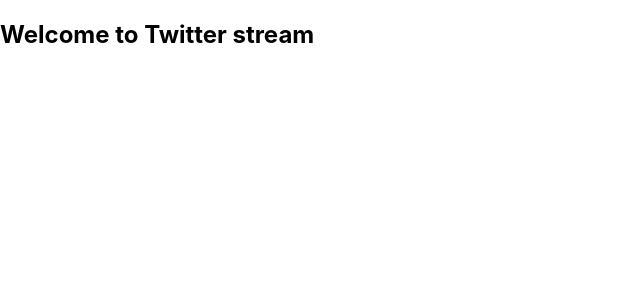
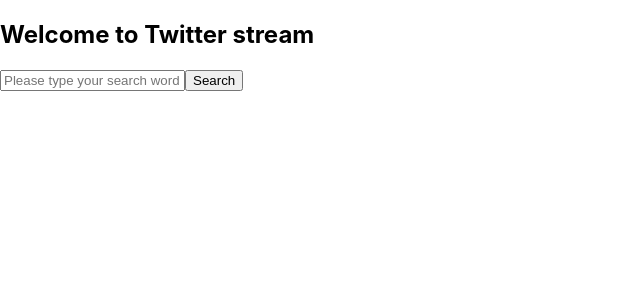
Before and after one commit to michalzagrodzki/shortcut-exercise, a React (Create React App) app: page / in a window 1280 px wide. Shown: the top 300 px of the page, without its empty margins (0-640 px from the left). Built offline with nearby package versions, Linux system fonts and the light colour scheme.

Commit message:
Add outline for search form

```diff
--- a/src/components/Main/Main.js
+++ b/src/components/Main/Main.js
@@ -7,21 +7,26 @@ class Main extends React.Component {
     super();
     this.state = {
       title: '',
+      searchInput: '',
+      search: {
+        button: 'Search'
+      },
       error: {
         message: ''
-      }
+      },
+
     };
 
-    this.postMessage = this.postMessage.bind(this);
+    this.postSearch = this.postSearch.bind(this);
     this.handleFormChange = this.handleFormChange.bind(this);
   }
 
-  postMessage (event) {
+  postSearch (event) {
     event.preventDefault();
-    console.log(this.state.input)
-    this.websocket.send(JSON.stringify({
-      content: this.state.input
-    }));
+    console.log(this.state.searchInput);
+    this.setState({
+      searchInput: '',
+    });
   }
 
   handleFormChange(event) {
@@ -40,7 +45,7 @@ class Main extends React.Component {
   }
 
   render() {
-    const { title } = this.state;
+    const { title, search, searchInput } = this.state;
     return (
       <div className="Main">
         <section>
@@ -49,7 +54,10 @@ class Main extends React.Component {
           </div>
         </section>
         <section>
-
+           <form onSubmit={ this.postSearch }>
+            <input name="searchInput" type="text" value={searchInput} onChange={this.handleFormChange} placeholder="Please type your search word here" />
+            <button type="submit" value="Submit">{ search.button }</button>
+          </form>
         </section>
       </div>
     );
```
